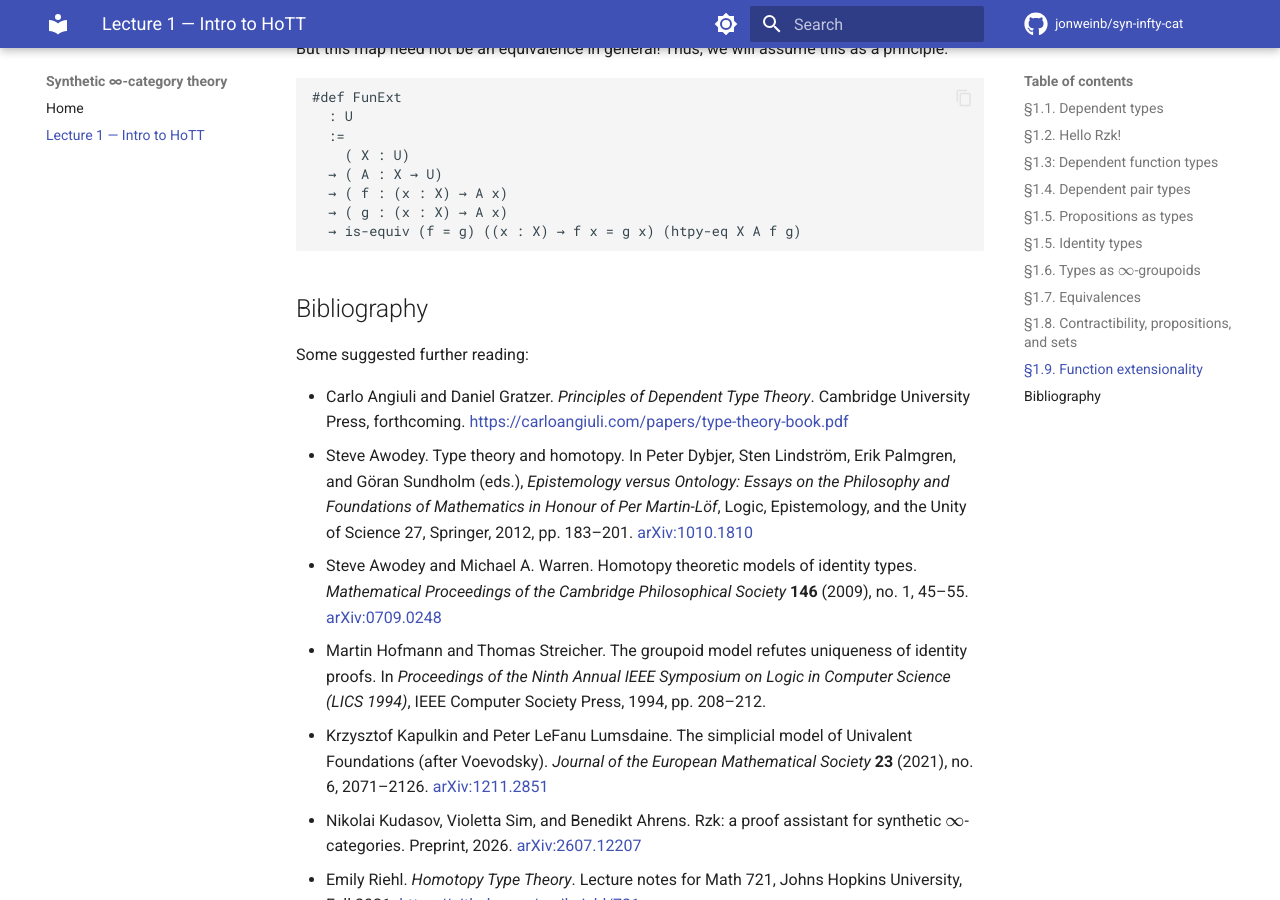
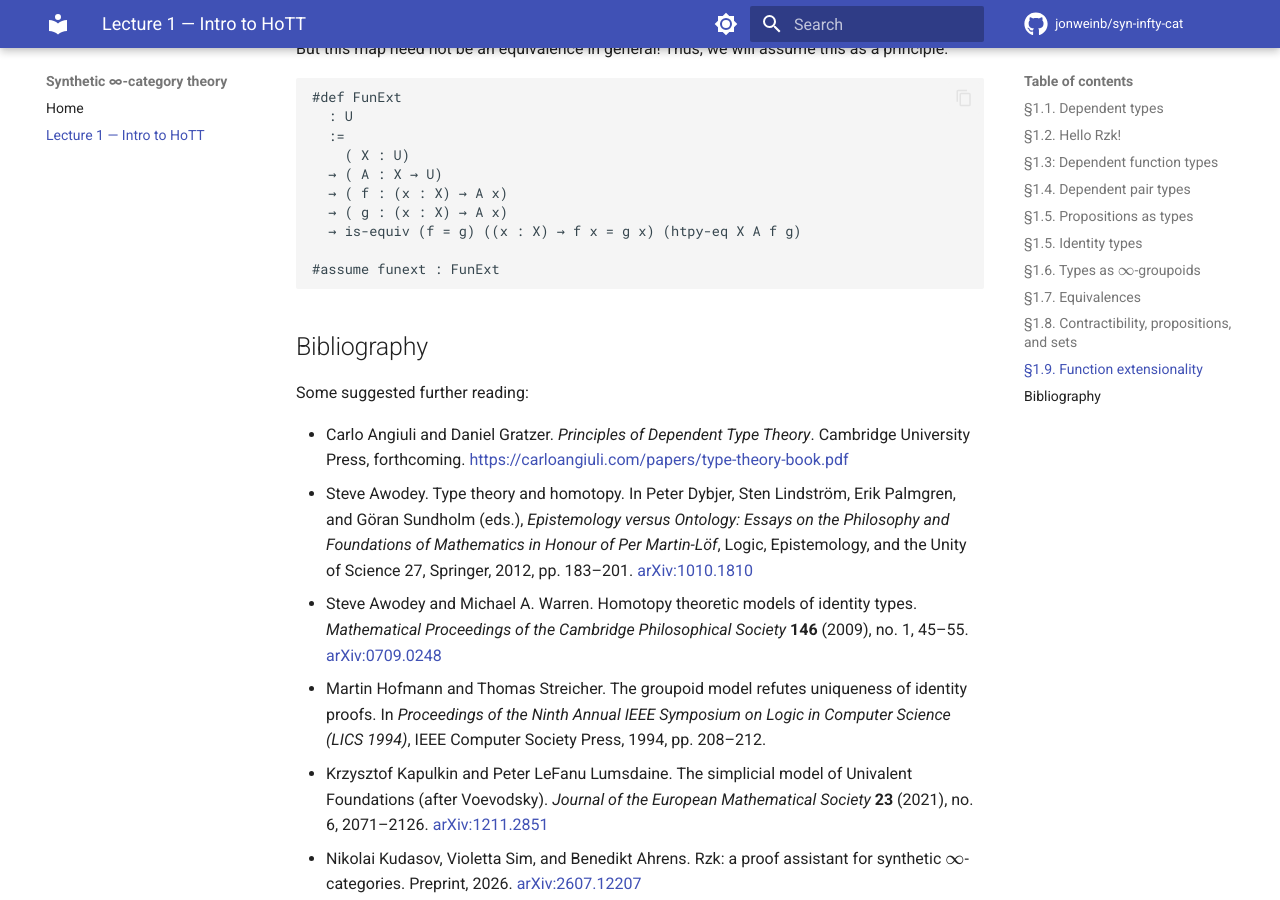
Before and after one commit to jonweinb/syn-infty-cat, an MkDocs documentation site: the page built from lectures/01-rzk-hott.rzk.md, in a window 1280 px wide and 900 px high, scrolled down 26051 px. Built offline with MkDocs 1.6.1 and Material for MkDocs 9.7.7, drawn with Linux system fonts in a browser that asks for light colours; comment, search, counter and statistics services are not loaded.

Commit message:
assume funext

````diff
--- a/lectures/01-rzk-hott.rzk.md
+++ b/lectures/01-rzk-hott.rzk.md
@@ -936,6 +936,8 @@ But this map need not be an equivalence in general! Thus, we will assume this as
   → ( f : (x : X) → A x)
   → ( g : (x : X) → A x)
   → is-equiv (f = g) ((x : X) → f x = g x) (htpy-eq X A f g)
+
+#assume funext : FunExt
 ```
 
 ## Bibliography
````
